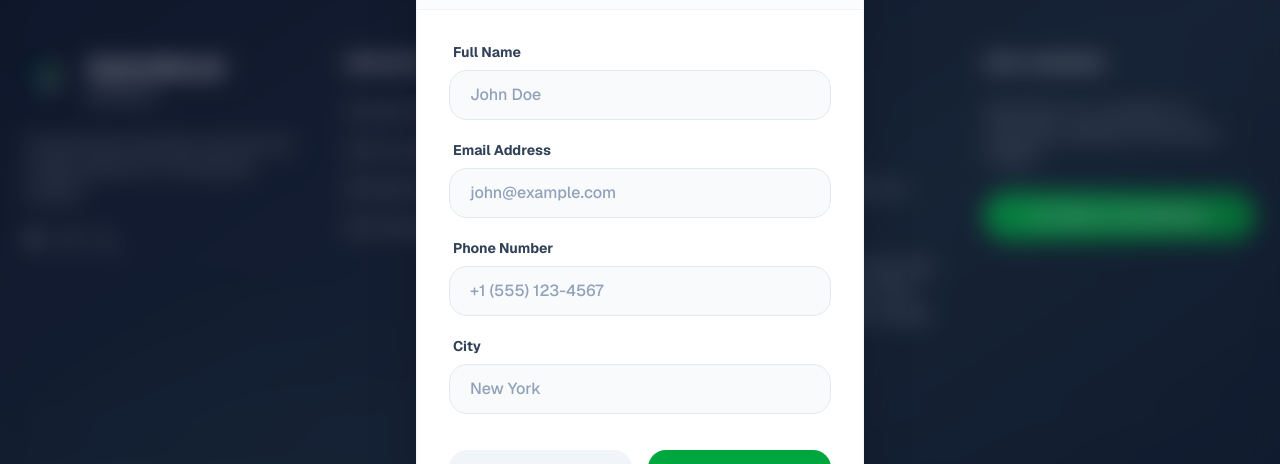
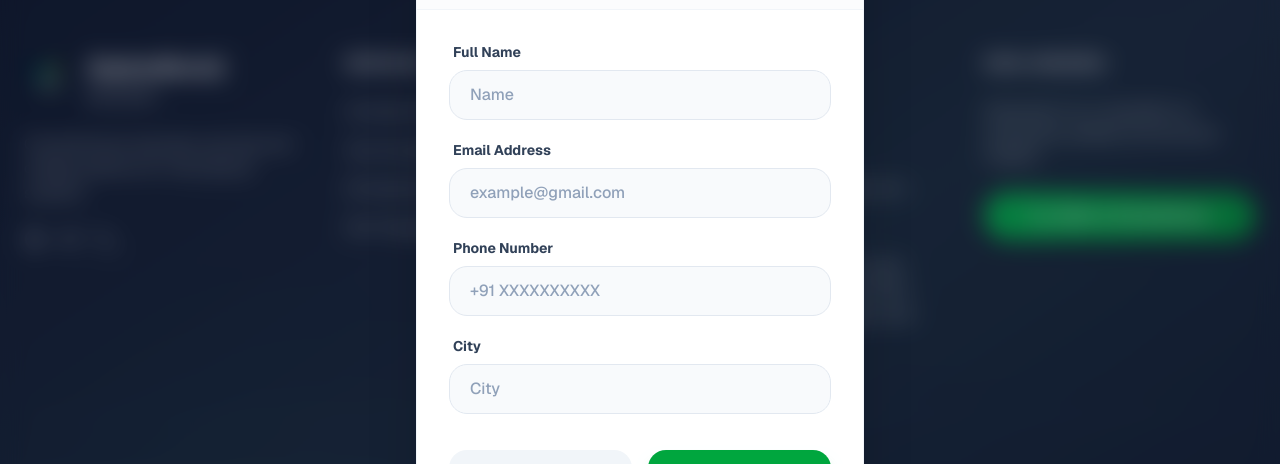
Before and after one commit to sagarrytclick-a11y/alpha-world-education-updated, a Next.js app: page /colleges in a window 1280 px wide. Both pictures are taken after a click on the button "Book a Consultancy". Shown: the part 957-1421 px from the top of the page. Built offline with nearby package versions, Linux system fonts and the light colour scheme; no server answers; the database is empty.

Commit message:
fixed-now

```diff
--- a/src/app/(main)/colleges/[slug]/CollegeDetailPage.tsx
+++ b/src/app/(main)/colleges/[slug]/CollegeDetailPage.tsx
@@ -8,6 +8,9 @@ import { Button } from '@/components/ui/button'
 import { Card, CardContent, CardHeader, CardTitle } from '@/components/ui/card'
 import { useFormModal } from '@/context/FormModalContext'
 import FAQ from "@/app/Components/FAQ"
+import { SITE_CONTACT } from '@/config/site-config'
+import { useContactInfo } from "@/hooks/useContactInfo";
+
 import {
   MapPin,
   GraduationCap,
@@ -60,6 +63,8 @@ const CollegeDetailPage: React.FC<CollegeDetailPageProps> = ({ slug }) => {
   const [loading, setLoading] = useState(true)
   const [error, setError] = useState<string | null>(null)
   const { openModal } = useFormModal()
+
+  const { phones, emails } = useContactInfo();
 
   useEffect(() => {
     const fetchCollege = async () => {
@@ -201,7 +206,7 @@ const CollegeDetailPage: React.FC<CollegeDetailPageProps> = ({ slug }) => {
                     </div>
                     <div>
                       <h4 className="font-black text-slate-900 text-lg mb-1">Program Duration</h4>
-                      <p className="text-xl font-bold text-blue-600">{college.duration}</p>
+                      <p className="text-xl font-bold text-blue-600">{college.duration} years</p>
                     </div>
                   </div>
                   {college.establishment_year && (
@@ -285,11 +290,11 @@ const CollegeDetailPage: React.FC<CollegeDetailPageProps> = ({ slug }) => {
                 <div className="space-y-4">
                   <div className="flex items-center gap-3">
                     <Phone className="w-5 h-5 text-green-600" />
-                    <span className="text-slate-700 font-medium">Admission Helpline</span>
+                    <span className="text-slate-700 font-medium">{phones.primary}</span>
                   </div>
                   <div className="flex items-center gap-3">
                     <Mail className="w-5 h-5 text-green-600" />
-                    <span className="text-slate-700 font-medium">info@alphaworld.com</span>
+                    <span className="text-slate-700 font-medium">{emails.info}</span>
                   </div>
                   <div className="flex items-center gap-3">
                     <Globe className="w-5 h-5 text-green-600" />
--- a/src/app/(main)/colleges/page.tsx
+++ b/src/app/(main)/colleges/page.tsx
@@ -255,7 +255,7 @@ const countries = [
                   key={college._id}
                   ref={index === filteredColleges.length - 1 ? lastCollegeRef : null}
                 >
-                  <Card className="group border-none shadow-[0_8px_30px_rgb(0,0,0,0.04)] hover:shadow-[0_20px_40px_rgba(0,0,0,0.08)] transition-all duration-500 rounded-[2.5rem] overflow-hidden bg-white flex flex-col h-full">
+                  <Card className="group border-none py-0 shadow-[0_8px_30px_rgb(0,0,0,0.04)] hover:shadow-[0_20px_40px_rgba(0,0,0,0.08)] transition-all duration-500 rounded-[2.5rem] overflow-hidden bg-white flex flex-col h-full">
                     {/* Image Header */}
                     <div className="relative h-56 w-full overflow-hidden">
                       <img
@@ -302,7 +302,7 @@ const countries = [
                           <span className="text-[10px] font-black text-slate-400 uppercase tracking-widest">Duration</span>
                           <div className="flex items-center text-slate-700 font-black text-lg">
                             <Clock size={16} className="mr-1 text-slate-400" />
-                          <span>{college.duration}</span>
+                            <span>{college.duration} years</span>
                           </div>
                         </div>
                       </div>
--- a/src/app/Components/Footer.tsx
+++ b/src/app/Components/Footer.tsx
@@ -123,7 +123,7 @@ const Footer = () => {
                 </a>
               </div>
               <div className="flex items-start gap-3 text-gray-300 text-[15px]">
-                <MapPin size={40} className="text-green-400 mt-1" />
+                <MapPin size={50} className="text-green-400 mt-1" />
                 <span className="leading-relaxed">{address.full}</span>
               </div>
             </div>
--- a/src/components/FormModal.tsx
+++ b/src/components/FormModal.tsx
@@ -78,10 +78,10 @@ export const FormModal: React.FC = () => {
         {/* Form */}
         <form onSubmit={handleSubmit} className="p-6 sm:p-8 space-y-4 sm:space-y-5">
           {[
-            { id: 'name', label: 'Full Name', type: 'text', placeholder: 'John Doe', value: formData.name },
-            { id: 'email', label: 'Email Address', type: 'email', placeholder: 'john@example.com', value: formData.email },
-            { id: 'number', label: 'Phone Number', type: 'tel', placeholder: '+1 (555) 123-4567', value: formData.number },
-            { id: 'city', label: 'City', type: 'text', placeholder: 'New York', value: formData.city }
+            { id: 'name', label: 'Full Name', type: 'text', placeholder: 'Name', value: formData.name },
+            { id: 'email', label: 'Email Address', type: 'email', placeholder: 'example@gmail.com', value: formData.email },
+            { id: 'number', label: 'Phone Number', type: 'tel', placeholder: '+91 XXXXXXXXXX', value: formData.number },
+            { id: 'city', label: 'City', type: 'text', placeholder: 'City', value: formData.city }
           ].map((field) => (
             <div key={field.id}>
               <label htmlFor={field.id} className="block text-xs sm:text-sm font-bold text-slate-700 mb-2 ml-1">
```
Also changed, not shown: 1 other file (tests, documents, lock files or other folders). Lines whose indentation alone changed are shown as unchanged.
